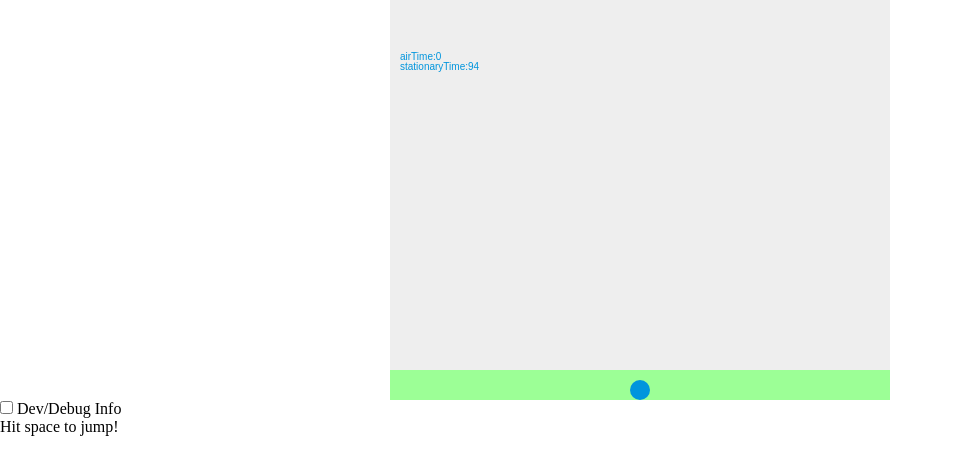
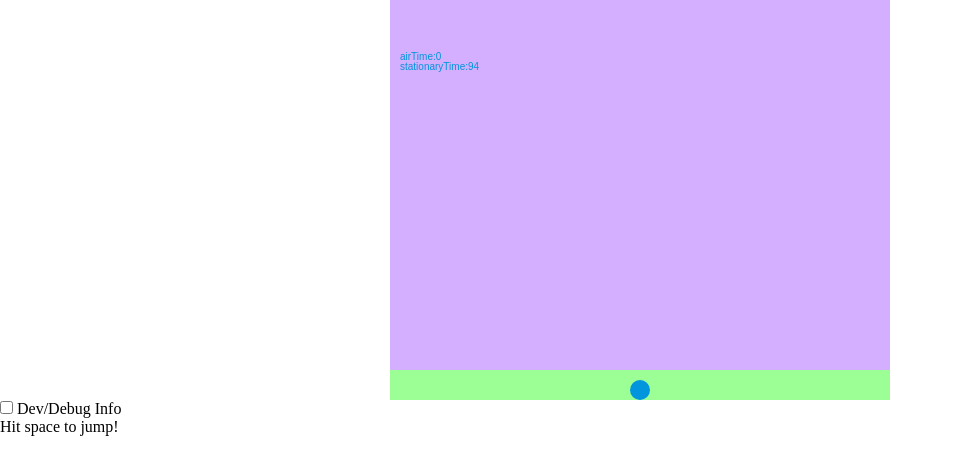
Before and after one commit to LottieVixen/bouncy-bounce, a plain HTML site: page index.html in a window 1280 px wide. Shown: the whole page, without its empty margins (0-953 px from the left). Drawn offline with Linux system fonts and the light colour scheme.

Commit message:
colourful and moved draw func

```diff
--- a/script.js
+++ b/script.js
@@ -69,24 +69,13 @@ function drawJumpZone() {
 }
 
 function drawScoreSquare() {
-    //ctx.fillStyle = "#b0ebf";
-    ctx.fillStyle = "purple";
+    ctx.fillStyle = 'rgb(176, 235, 255)';
+    //ctx.fillStyle = "purple";
     ctx.fillRect((canvas.width/2)-(airTime/40),0,airTime/20,canvas.height);
 }
 
 function draw(step) {
     var delta = (step - lastStep)/10;
-    ctx.clearRect(0, 0, canvas.width, canvas.height);
-    /*var oldArray = ctx.getImageData(0,0,canvas.width,canvas.height);
-/   /count through only the alpha pixels
-    for(var d=3;d<oldArray.data.length;d+=4){
-    //dim it with some feedback, I'm using .9
-    oldArray.data[d] = Math.floor(oldArray.data[d]*blur);
-    }
-    ctx.putImageData(oldArray,0,0);*/
-    drawScoreSquare();
-    drawJumpZone();
-    drawBall();
     x += dx;
     if(( dy===0 || dy > 0) && (dy < 5.3 && dy >= 0)&&(y<canvas.height-10)){
         dy+= delta*gravity; //add gravity
@@ -134,6 +123,19 @@ function draw(step) {
         stationaryTime += 1;
     }
     y += dy;
+
+    //DRAW
+    ctx.clearRect(0, 0, canvas.width, canvas.height);
+    /*var oldArray = ctx.getImageData(0,0,canvas.width,canvas.height);
+    /count through only the alpha pixels
+    for(var d=3;d<oldArray.data.length;d+=4){
+    //dim it with some feedback, I'm using .9
+    oldArray.data[d] = Math.floor(oldArray.data[d]*blur);
+    }
+    ctx.putImageData(oldArray,0,0);*/
+    drawScoreSquare();
+    drawJumpZone();
+    drawBall();
     if (debug.checked) {
         //time = performance.now();
         ctx.fillText(`y:${y}`, 10, 10);
@@ -145,6 +147,7 @@ function draw(step) {
     }
     ctx.fillText(`airTime:${airTime}`,10,60);
     ctx.fillText(`stationaryTime:${stationaryTime}`,10,70);
+
     lastStep = step;
     requestAnimationFrame(draw);
 }
--- a/style.css
+++ b/style.css
@@ -1,2 +1,2 @@
 * { padding: 0; margin: 0; }
-canvas { background: #eee; display: block; margin: 0 auto; }
+canvas { background: rgb(212, 175, 255); display: block; margin: 0 auto; }
```
